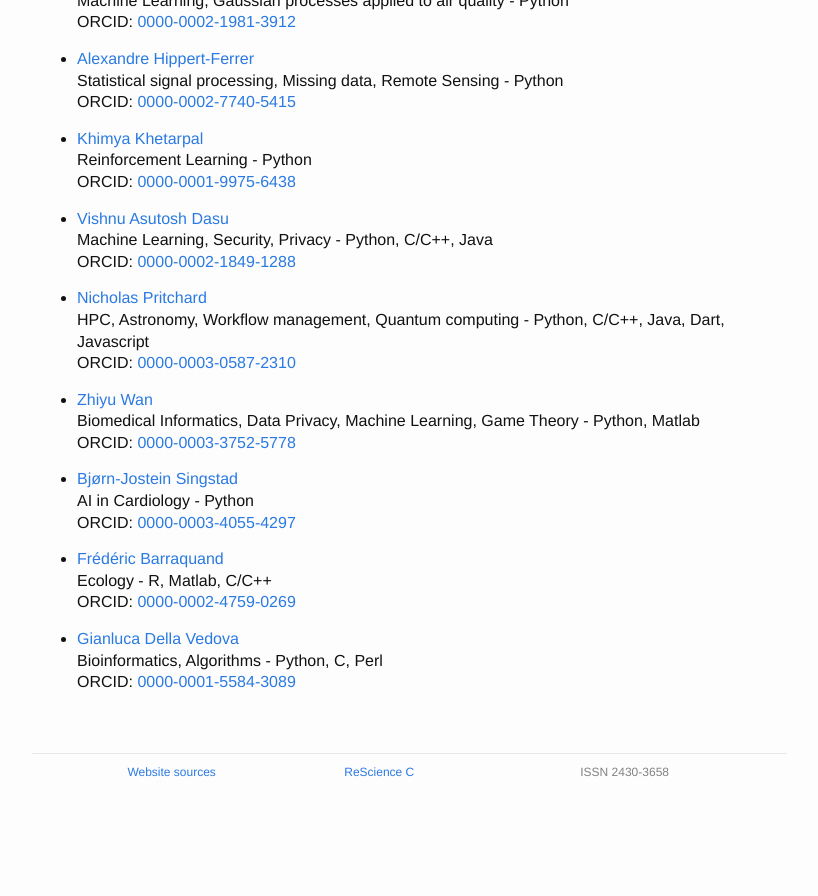
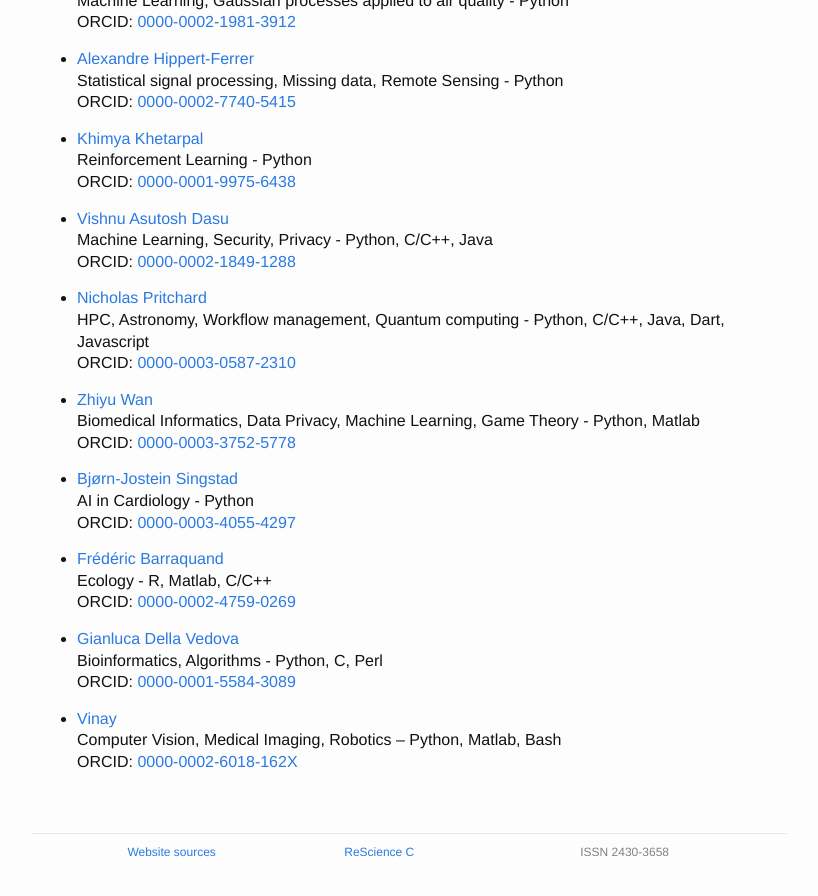
Before and after one commit to ReScience/rescience.github.io, a Jekyll site: the page built from 04-board.md, in a window 1280 px wide and 900 px high, scrolled down 13715 px. Shown: the top 896 px of the window, without its empty margins (223-1041 px from the left). Built offline with Jekyll 4.4.1, drawn with Linux system fonts in a browser that asks for light colours; our own code applies the rules of GitHub Pages for plain Markdown files; before the commit the page ends 14535 px from its top, so only the background shows below that.

Commit message:
Added Vnay to the board (reviewer)

```diff
--- a/04-board.md
+++ b/04-board.md
@@ -738,3 +738,7 @@ ORCID: [0000-0002-8225-7517](https://orcid.org/0000-0002-8225-7517)
 * [Gianluca Della Vedova](https://github.com/gdv)
   Bioinformatics, Algorithms - Python, C, Perl
   ORCID: [0000-0001-5584-3089](https://orcid.org/0000-0001-5584-3089)
+
+* [Vinay](https://github.com/ummadiviany/)
+  Computer Vision, Medical Imaging, Robotics – Python, Matlab, Bash
+  ORCID: [0000-0002-6018-162X](https://orcid.org/0000-0002-6018-162X)
```
